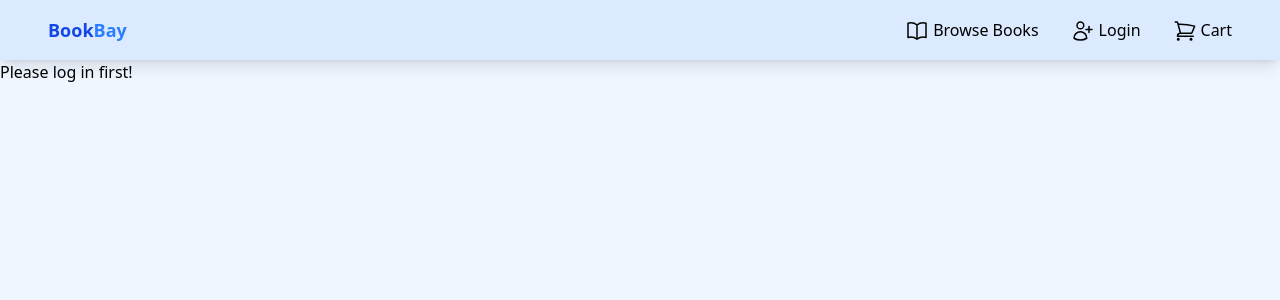
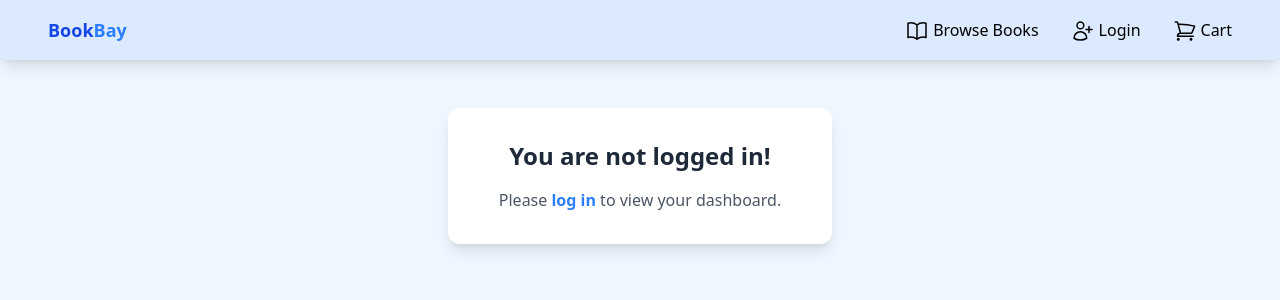
Before and after one commit to vikram42003/book-bay, a Next.js app: page /dashboard in a window 1280 px wide. Shown: the top 300 px of the page. Built offline with nearby package versions, Linux system fonts and the light colour scheme; no server answers.

Commit message:
feat: add and style (half of) dashboard page
- only shows credits and your referralCode for now

```diff
--- a/app/dashboard/page.tsx
+++ b/app/dashboard/page.tsx
@@ -1,13 +1,59 @@
 "use client";
 
+import { getAllOrders } from "@/lib/utils";
 import { useUserStore } from "@/stores/storeProvider";
+import { OrderType } from "@/types/types";
+import Link from "next/link";
+import { useEffect, useState } from "react";
 
 export default function DashboardPage() {
   const user = useUserStore((s) => s.user);
+  const [orders, setOrders] = useState<OrderType | null>(null);
 
-  if (!user) {
-    return <p>Please log in first!</p>;
-  }
+  useEffect(() => {
+    const fetchOrders = async () => {
+      const orders = await getAllOrders();
+      console.log(orders);
+      setOrders(orders);
+    };
 
+    if (user) {
+      fetchOrders();
+    }
+  }, [user]);
 
+  return (
+    <div className="flex justify-center py-12">
+      <div className="bg-white p-8 rounded-xl shadow-lg w-full max-w-sm text-center">
+        {user ? (
+          <div>
+            <h1 className="text-2xl font-bold text-gray-800 mb-6">Dashboard</h1>
+            <div className="space-y-4 text-left">
+              <div className="p-4 border rounded-lg bg-gray-50">
+                <p className="text-sm text-gray-500">Your Credits</p>
+                <p className="text-2xl font-semibold text-blue-600">{user.credits}</p>
+              </div>
+              <div className="p-4 border rounded-lg bg-gray-50">
+                <p className="text-sm text-gray-500">Your Referral Code</p>
+                <p className="text-lg font-mono text-gray-700 bg-gray-200 px-2 py-1 rounded inline-block mt-1">
+                  {user.referralCode}
+                </p>
+              </div>
+            </div>
+          </div>
+        ) : (
+          <div>
+            <h1 className="text-2xl font-bold text-gray-800 mb-4">You are not logged in!</h1>
+            <p className="text-gray-600">
+              Please{" "}
+              <Link href="/login" className="font-bold text-blue-500 hover:text-blue-700">
+                log in
+              </Link>{" "}
+              to view your dashboard.
+            </p>
+          </div>
+        )}
+      </div>
+    </div>
+  );
 }
--- a/components/Navbar.tsx
+++ b/components/Navbar.tsx
@@ -7,7 +7,6 @@ import { useUserStore } from "@/stores/storeProvider";
 
 const Navbar = () => {
   const user = useUserStore((s) => s.user);
-  console.log("USER\n", user);
 
   return (
     <nav className="w-full bg-blue-100 py-4 px-12 shadow-lg">
--- a/lib/utils.ts
+++ b/lib/utils.ts
@@ -1,5 +1,6 @@
-import { BookType, bookZodSchema } from "@/types/types";
+import { BookType, bookZodSchema, OrderType, orderZodSchema } from "@/types/types";
 import ENV from "./env";
+import { getToken } from "./authToken";
 
 export const fetchAllBooks = async (revalidateTime: number = 300): Promise<BookType[]> => {
   const res = await fetch(ENV.NEXT_PUBLIC_API_URL + "/api/books", { next: { revalidate: revalidateTime } });
@@ -12,3 +13,29 @@ export const fetchAllBooks = async (revalidateTime: number = 300): Promise<BookT
     throw new Error("Failed to fetch books");
   }
 };
+
+export const getAllOrders = async (): Promise<OrderType> => {
+  const token = getToken();
+  if (!token) {
+    throw new Error("No token found. User may not be logged in!");
+  }
+
+  const res = await fetch(ENV.NEXT_PUBLIC_API_URL + "/api/orders", {
+    method: "GET",
+    headers: {
+      "Content-Type": "application/json",
+      Authorization: `Bearer ${token}`,
+    }
+  });
+
+  if (!res.ok) throw new Error("Failed to fetch orders");
+
+  const orders = await res.json();
+  try {
+    const parsedOrders = orders.map((order: unknown) => orderZodSchema.parse(order));
+    return parsedOrders;
+  } catch (error) {
+    console.log(error);
+    throw new Error("Failed to parse orders");
+  }
+};
```
